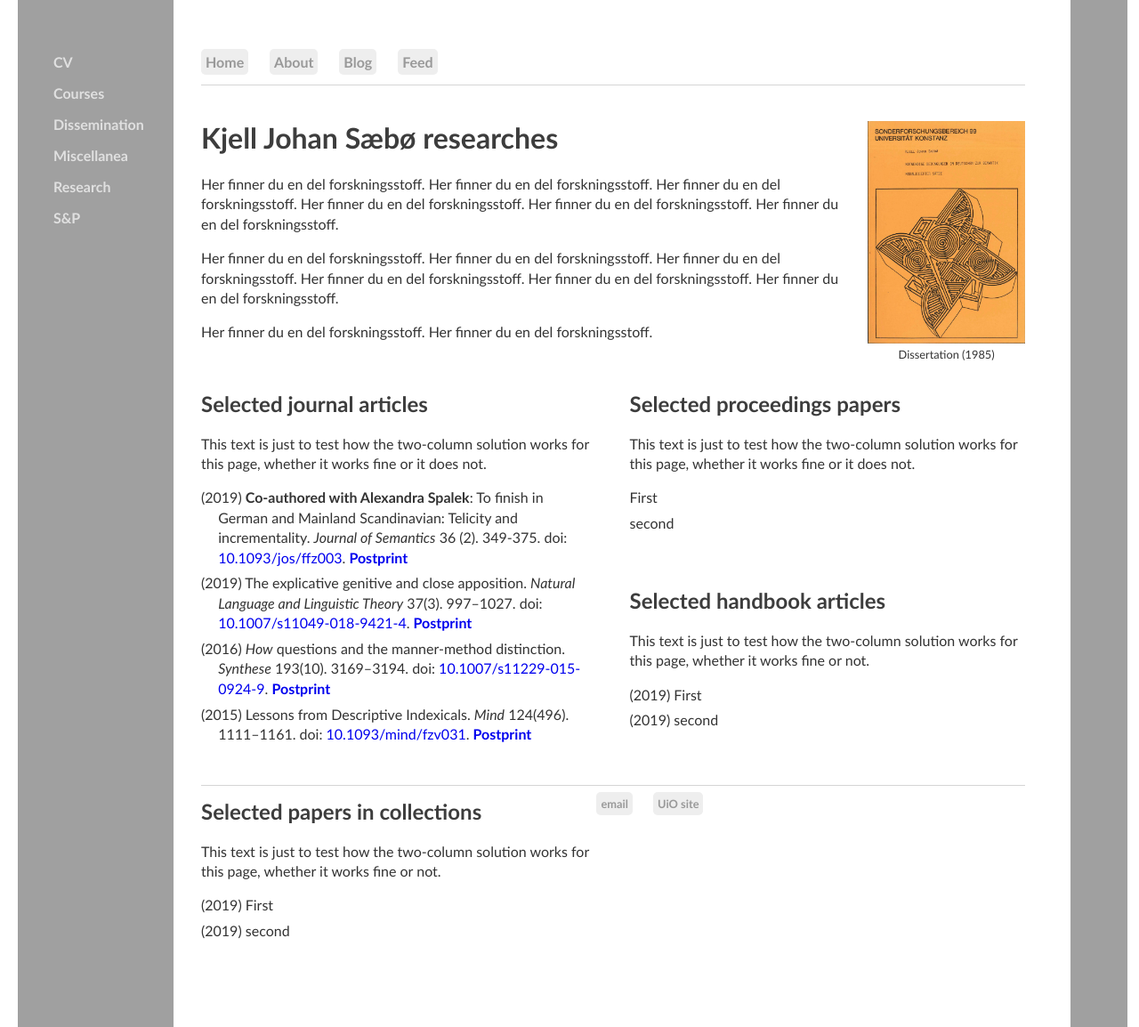
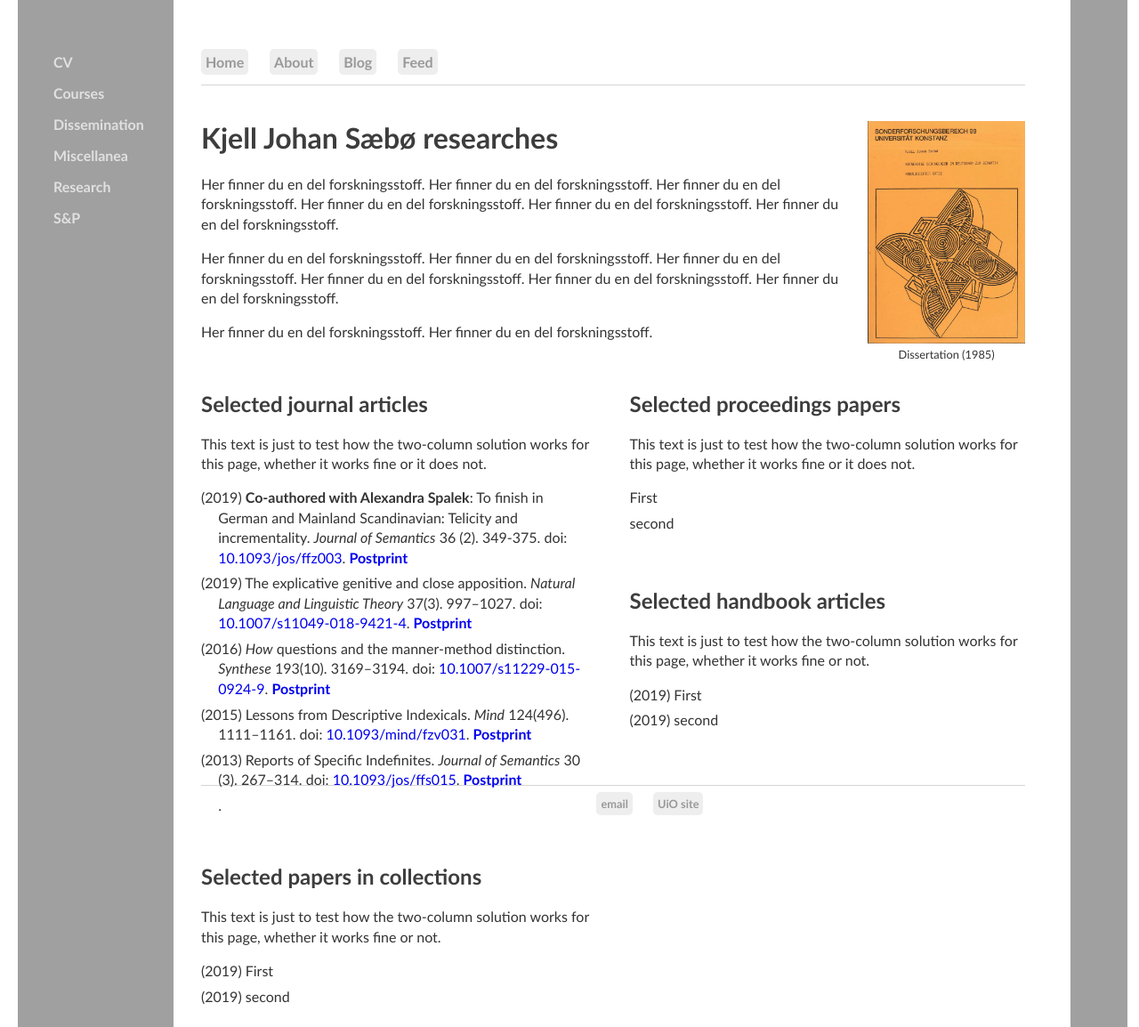
Before and after one commit to kjelljs/kjelljs.github.io, a Jekyll site: the page built from research/index.html, in a window 1280 px wide and 1154 px high. Shown: the whole window at 89% size. Built offline with Jekyll 4.4.1, drawn with Linux system fonts in a browser that asks for light colours.

Commit message:
Update index.html

```diff
--- a/research/index.html
+++ b/research/index.html
@@ -40,6 +40,7 @@ figcaption {
 		    <li>(2019) The explicative genitive and close apposition. <i>Natural Language and Linguistic Theory</i> 37(3). 997–1027. doi: <a href="https://doi.org/10.1007/s11049-018-9421-4">10.1007/s11049-018-9421-4</a>. <a href="/pdf/genexR3.pdf"><b>Postprint</b></a></li>
 		    <li>(2016) <i>How</i> questions and the manner-method distinction. <i>Synthese</i> 193(10). 3169–3194. doi: <a href="https://doi.org/10.1007/s11229-015-0924-9">10.1007/s11229-015-0924-9</a>. <a href="/pdf/HowQ4.pdf"><b>Postprint</b></a></li>
 		    <li>(2015) Lessons from Descriptive Indexicals. <i>Mind</i> 124(496). 1111–1161. doi: <a href="https://doi.org/10.1093/mind/fzv031">10.1093/mind/fzv031</a>. <a href="/pdf/LdescMar2014CE.pdf"><b>Postprint</b></a></li>
+		    <li>(2013) Reports of Specific Indefinites. <i>Journal of Semantics</i> 30 (3). 267–314. doi: <a href="https://doi.org/10.1093/jos/ffs015">10.1093/jos/ffs015</a>. <a href="/pdf/Respecfin.pdf"><b>Postprint</b></a></li>.
     </ul>
 </br>
     <h2>Selected papers in collections</h2>
```
